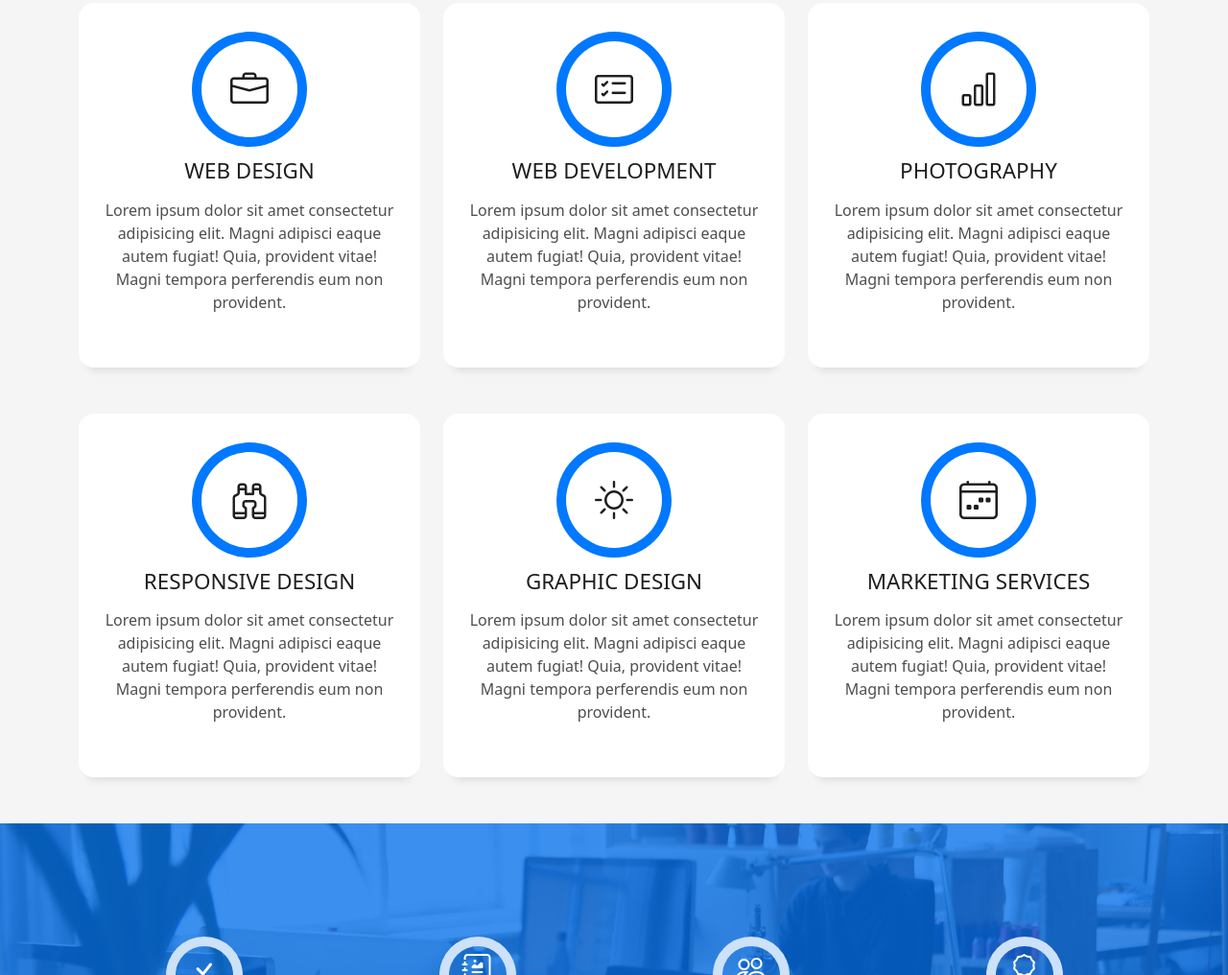
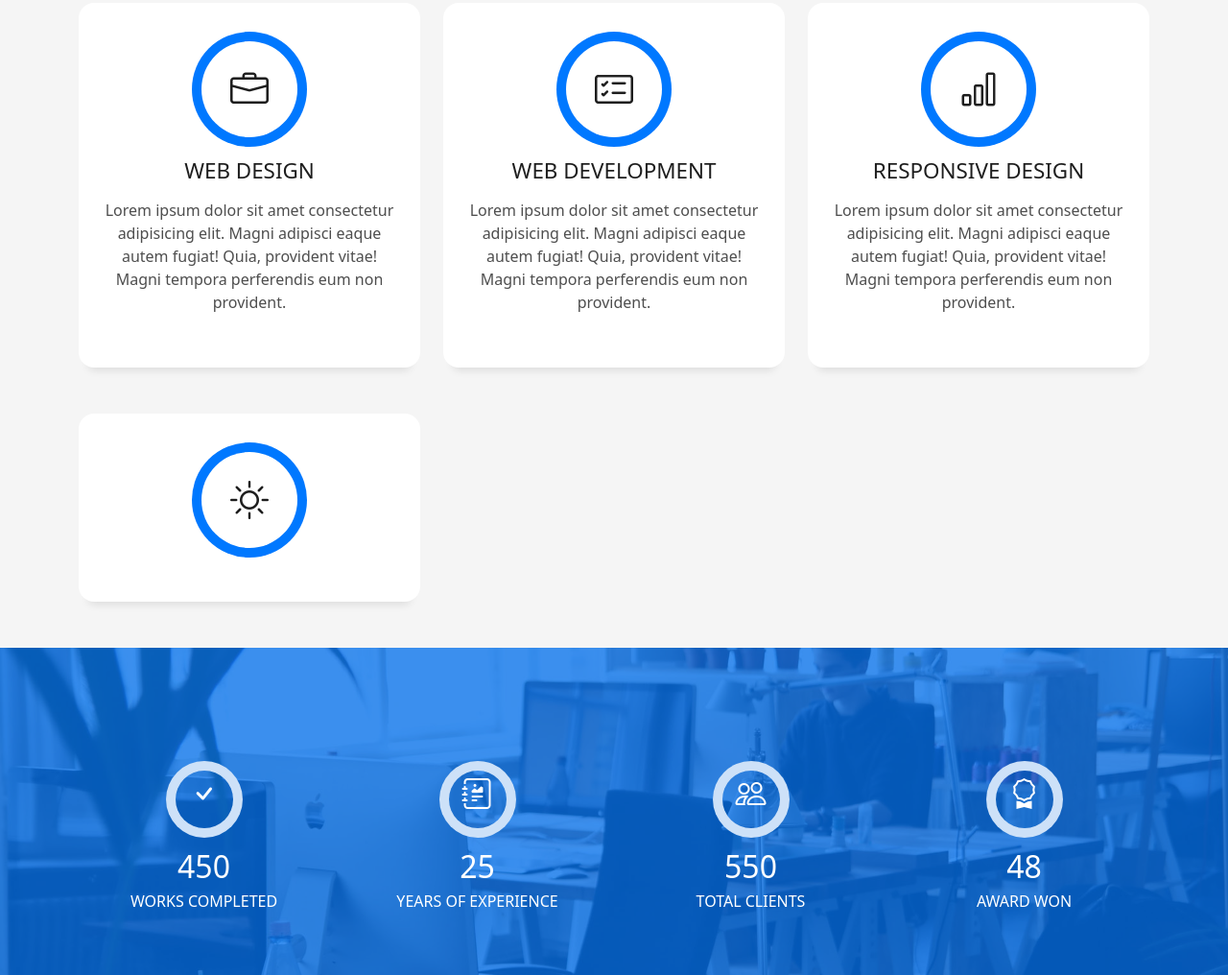
Before and after one commit to Aashir12345/Profile, a plain HTML site: page index.html in a window 1280 px wide. Shown: the part 1784-2800 px from the top of the page at 96% size. Drawn offline with Linux system fonts and the light colour scheme.

Commit message:
Update index.html

```diff
--- a/index.html
+++ b/index.html
@@ -49,7 +49,7 @@
           <li><a class="nav-link scrollto " href="#blog">Blog</a></li>
 
 
-          </li>
+
           <li><a class="nav-link scrollto" href="#contact">Contact</a></li>
         </ul>
         <i class="bi bi-list mobile-nav-toggle"></i>
@@ -66,7 +66,7 @@
         <div class="container">
           <!--<p class="display-6 color-d">Hello, world!</p>-->
           <h1 class="hero-title mb-4">I am Aashir Saleem</h1>
-          <p class="hero-subtitle"><span class="typed" data-typed-items="Designer, Developer, Freelancer, Photographer"></span></p>
+          <p class="hero-subtitle"><span class="typed" data-typed-items="Designer, Developer"></span></p>
           <!-- <p class="pt-3"><a class="btn btn-primary btn js-scroll px-4" href="#about" role="button">Learn More</a></p> -->
         </div>
       </div>
@@ -94,25 +94,25 @@
                         <p><span class="title-s">Name: </span> <span>Aashir Saleem</span></p>
                         <p><span class="title-s">Profile: </span> <span>Website developer</span></p>
                         <p><span class="title-s">Email: </span> <span>aashir2106b@aptechgdn.net</span></p>
-                        <p><span class="title-s">Phone: </span> <span>+92 321 619 1930 </span></p>
+                        <p><span class="title-s">Phone: </span> <span>(92) 321 619 1930 </span></p>
                       </div>
                     </div>
                   </div>
                   <div class="skill-mf">
                     <p class="title-s">Skill</p>
-                    <span>HTML</span> <span class="pull-right">85%</span>
+                    <span>HTML</span> <span class="pull-right">%</span>
                     <div class="progress">
-                      <div class="progress-bar" role="progressbar" style="width: 85%;" aria-valuenow="85" aria-valuemin="0" aria-valuemax="100"></div>
+                      <div class="progress-bar" role="progressbar" style="width: 90%;" aria-valuenow="85" aria-valuemin="0" aria-valuemax="100"></div>
                     </div>
                     <span>CSS3</span> <span class="pull-right">75%</span>
                     <div class="progress">
                       <div class="progress-bar" role="progressbar" style="width: 75%" aria-valuenow="75" aria-valuemin="0" aria-valuemax="100"></div>
                     </div>
-                    <span>Asp.net MVC</span> <span class="pull-right">50%</span>
+                    <span>Asp.net MVC</span> <span class="pull-right">75%</span>
                     <div class="progress">
                       <div class="progress-bar" role="progressbar" style="width: 50%" aria-valuenow="50" aria-valuemin="0" aria-valuemax="100"></div>
                     </div>
-                    <span>JAVASCRIPT</span> <span class="pull-right">90%</span>
+                    <span>JAVASCRIPT</span> <span class="pull-right">50%</span>
                     <div class="progress">
                       <div class="progress-bar" role="progressbar" style="width: 90%" aria-valuenow="90" aria-valuemin="0" aria-valuemax="100"></div>
                     </div>
@@ -202,21 +202,7 @@
               <div class="service-ico">
                 <span class="ico-circle"><i class="bi bi-bar-chart"></i></span>
               </div>
-              <div class="service-content">
-                <h2 class="s-title">Photography</h2>
-                <p class="s-description text-center">
-                  Lorem ipsum dolor sit amet consectetur adipisicing elit. Magni adipisci eaque autem fugiat! Quia,
-                  provident vitae! Magni
-                  tempora perferendis eum non provident.
-                </p>
-              </div>
-            </div>
-          </div>
-          <div class="col-md-4">
-            <div class="service-box">
-              <div class="service-ico">
-                <span class="ico-circle"><i class="bi bi-binoculars"></i></span>
-              </div>
+
               <div class="service-content">
                 <h2 class="s-title">Responsive Design</h2>
                 <p class="s-description text-center">
@@ -232,29 +218,8 @@
               <div class="service-ico">
                 <span class="ico-circle"><i class="bi bi-brightness-high"></i></span>
               </div>
-              <div class="service-content">
-                <h2 class="s-title">Graphic Design</h2>
-                <p class="s-description text-center">
-                  Lorem ipsum dolor sit amet consectetur adipisicing elit. Magni adipisci eaque autem fugiat! Quia,
-                  provident vitae! Magni
-                  tempora perferendis eum non provident.
-                </p>
-              </div>
-            </div>
-          </div>
-          <div class="col-md-4">
-            <div class="service-box">
-              <div class="service-ico">
-                <span class="ico-circle"><i class="bi bi-calendar4-week"></i></span>
-              </div>
-              <div class="service-content">
-                <h2 class="s-title">Marketing Services</h2>
-                <p class="s-description text-center">
-                  Lorem ipsum dolor sit amet consectetur adipisicing elit. Magni adipisci eaque autem fugiat! Quia,
-                  provident vitae! Magni
-                  tempora perferendis eum non provident.
-                </p>
-              </div>
+
+
             </div>
           </div>
         </div>
```
